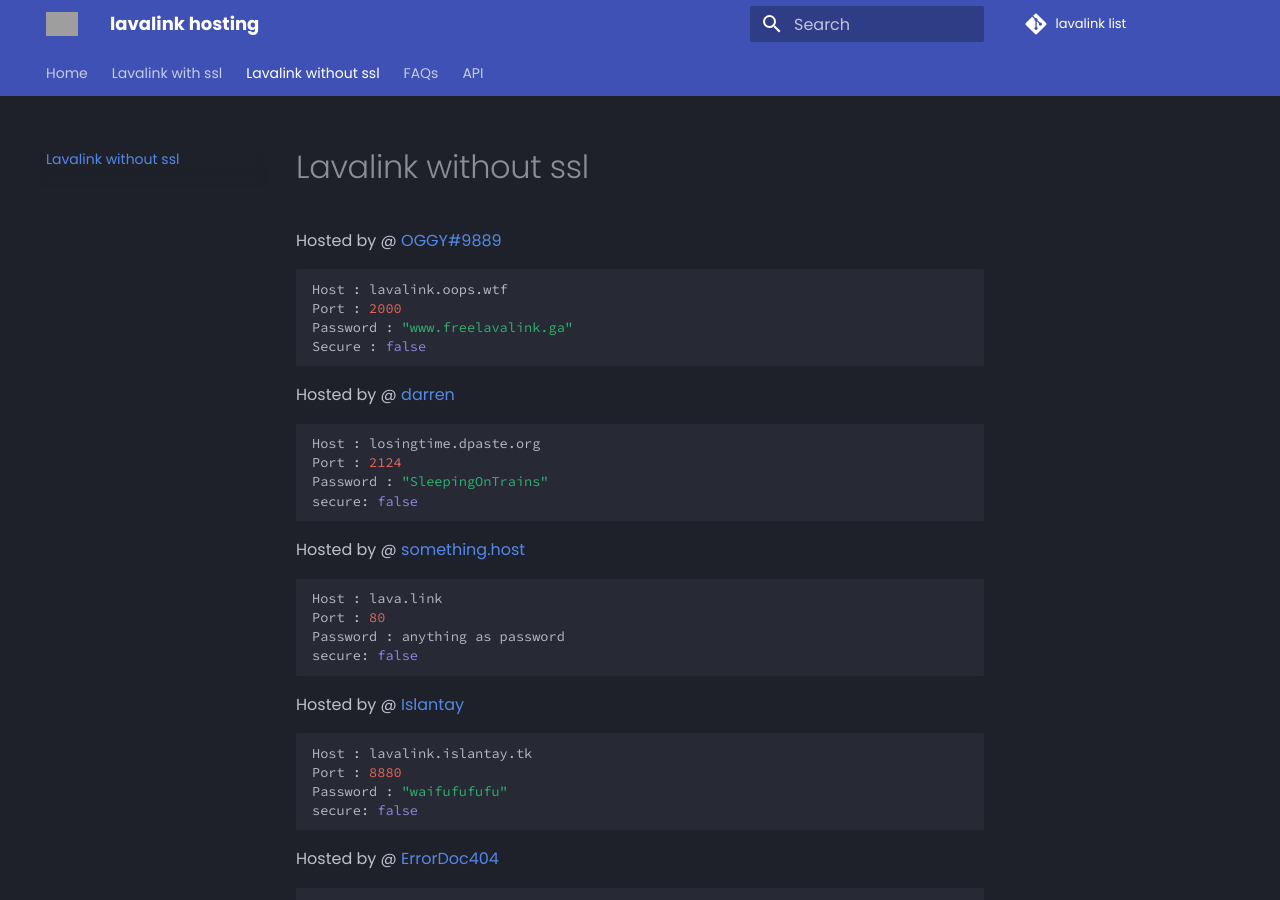
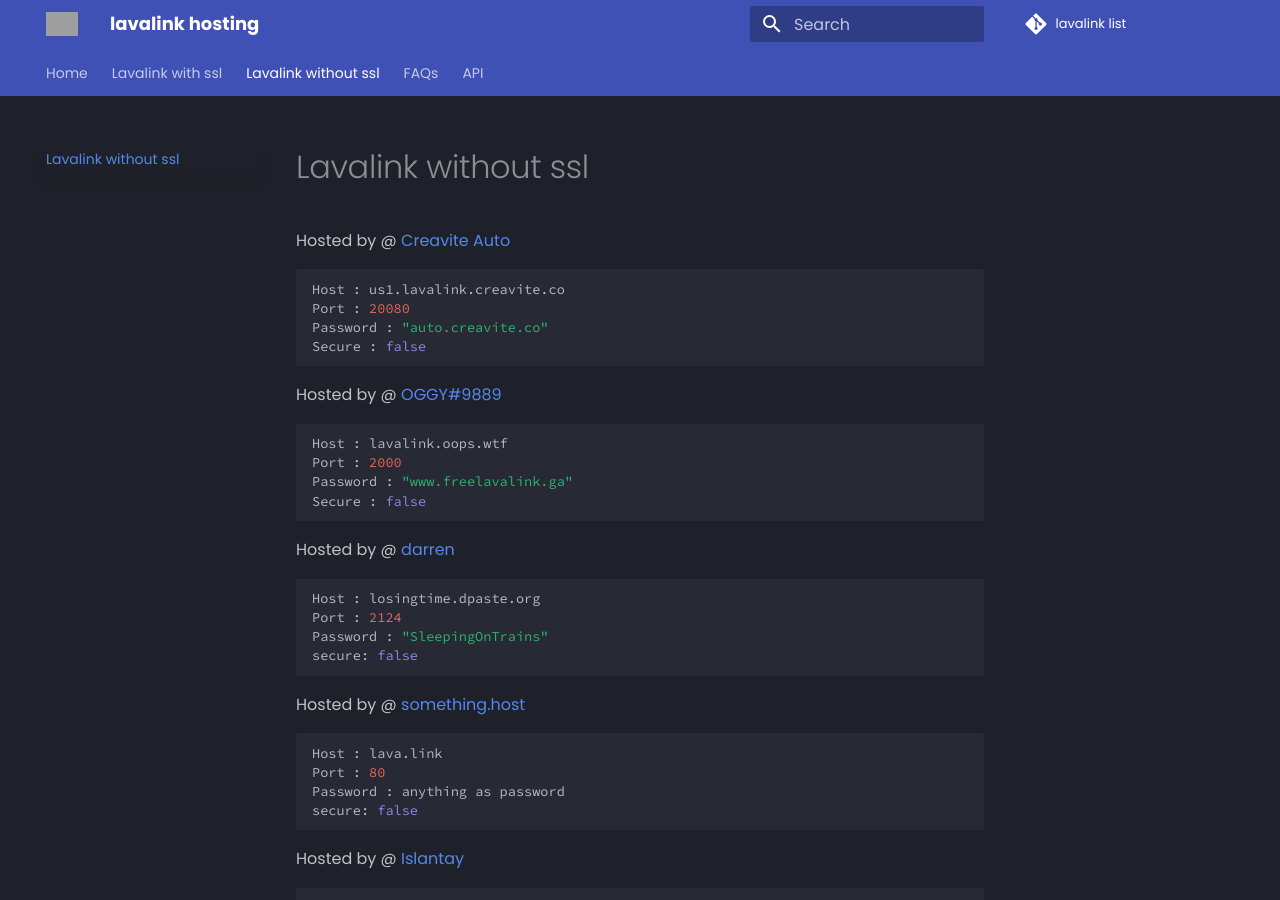
Before and after one commit to DarrenOfficial/lavalink-list, an MkDocs documentation site: the page built from docs/NoSSL/lavalink-without-ssl.md, in a window 1280 px wide and 900 px high. Built offline with MkDocs 1.6.1 and Material for MkDocs 9.7.7, drawn with Linux system fonts in a browser that asks for light colours; comment, search, counter and statistics services are not loaded; grey boxes are pictures that could not be loaded.

Commit message:
Added lavalink server (#77)

````diff
--- a/docs/NoSSL/lavalink-without-ssl.md
+++ b/docs/NoSSL/lavalink-without-ssl.md
@@ -4,6 +4,13 @@ description: Without SSL should work out of the box!
 ---
 
 ---
+Hosted by @ [Creavite Auto](https://auto.creavite.co/?utm_source=lavalinklist&utm_medium=display&utm_campaign=lavalinklist)
+```bash
+Host : us1.lavalink.creavite.co
+Port : 20080
+Password : "auto.creavite.co"
+Secure : false
+```
 Hosted by @ [OGGY#9889](https://bit.ly/freelavalink)
 ```bash
 Host : lavalink.oops.wtf
--- a/docs/api/servers.json
+++ b/docs/api/servers.json
@@ -91,6 +91,12 @@
          "port":"2333",
          "password":"lvserver",
          "identifier":"usa-mitask"
+      },
+      {
+         "host":"us1.lavalink.creavite.co",
+         "port":"20080",
+         "password":"auto.creavite.co",
+         "identifier":"creavite-us1"
       }
    ]
 }
````
